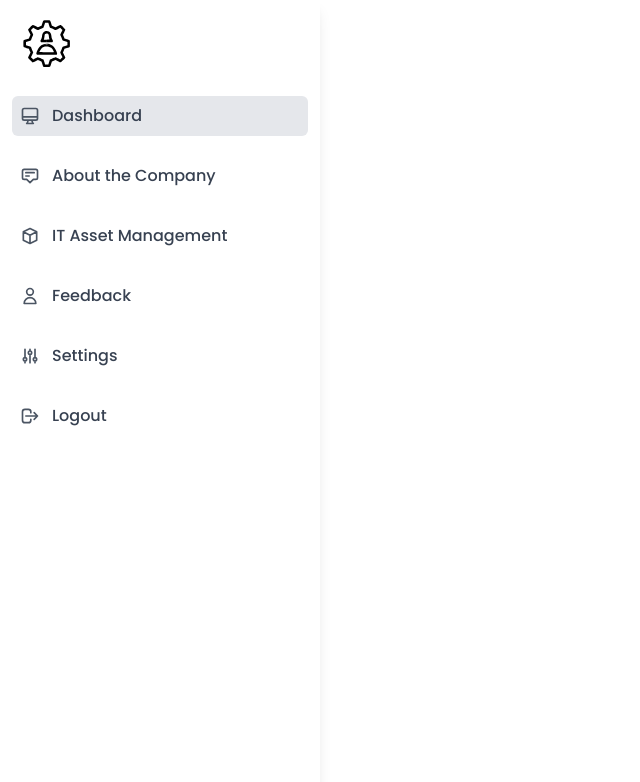
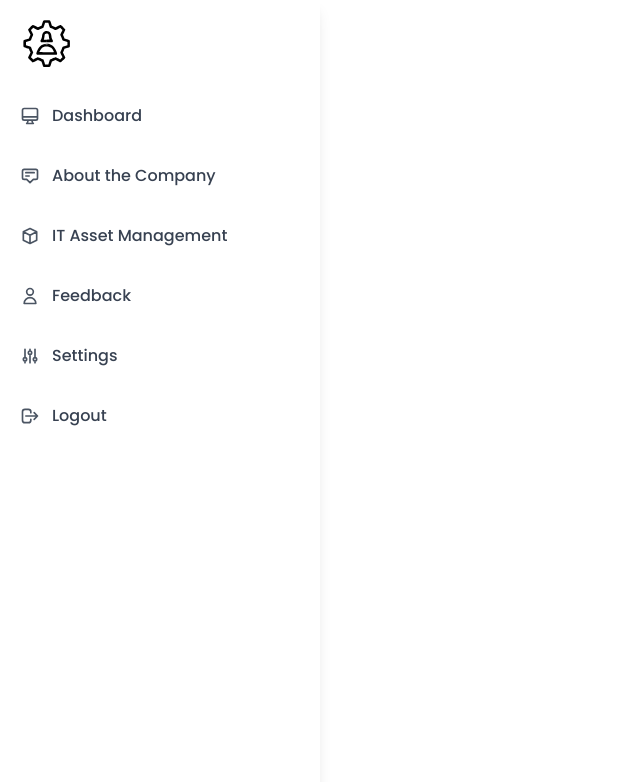
Before and after one commit to piyushbaibhav/Mitr, a React (Vite) app: page /it in a window 1280 px wide. Shown: the top 782 px of the page, without its empty margins (0-640 px from the left). Built offline with nearby package versions, Linux system fonts and the light colour scheme.

Commit message:
Touch Up

```diff
--- a/src/components/Hamburger.jsx
+++ b/src/components/Hamburger.jsx
@@ -17,7 +17,7 @@ export default function Hamburger() {
         </div>
         <ul class="space-y-5 text-md">
             <li> <Link to='/portal'>
-                <a href="#" class="flex items-center space-x-3 text-gray-700 p-2 rounded-md font-medium hover:bg-gray-200 bg-gray-200 focus:shadow-outline">
+                <a href="#" class="flex items-center space-x-3 text-gray-700 p-2 rounded-md font-medium hover:bg-gray-200 focus:bg-gray-200 focus:shadow-outline">
                     <span class="text-gray-600">
                         <svg class="h-5" xmlns="http://www.w3.org/2000/svg" fill="none" viewBox="0 0 24 24" stroke="currentColor">
                             <path stroke-linecap="round" stroke-linejoin="round" stroke-width="2" d="M9.75 17L9 20l-1 1h8l-1-1-.75-3M3 13h18M5 17h14a2 2 0 002-2V5a2 2 0 00-2-2H5a2 2 0 00-2 2v10a2 2 0 002 2z" />
--- a/src/pages/About.jsx
+++ b/src/pages/About.jsx
@@ -154,7 +154,7 @@ export default function About() {
           </div>
       </div>
       <p className='text-xl'><strong>About Us</strong></p>
-      <p className='leading-relaxed w-auto pr-12 mb-5 text-justify text-gray-500'>Welcome to [Tech Company Name], where innovation meets excellence. As a pioneering force in the realm of technology, we are committed to redefining possibilities and shaping the future of industries worldwide. Since our inception, we have remained steadfast in our dedication to delivering cutting-edge solutions that empower businesses, individuals, and communities.</p>
+      <p className='leading-relaxed w-auto pr-12 mb-5 text-justify text-gray-500'>Welcome to Mitr, where innovation meets excellence. As a pioneering force in the realm of technology, we are committed to redefining possibilities and shaping the future of industries worldwide. Since our inception, we have remained steadfast in our dedication to delivering cutting-edge solutions that empower businesses, individuals, and communities.</p>
       <p className='leading-relaxed text-xl'><strong>Company Values and Morals</strong></p>
         <ul class=" w-auto space-y-1 text-gray-500 list-disc list-inside dark:text-gray-400">
             <li>
```
